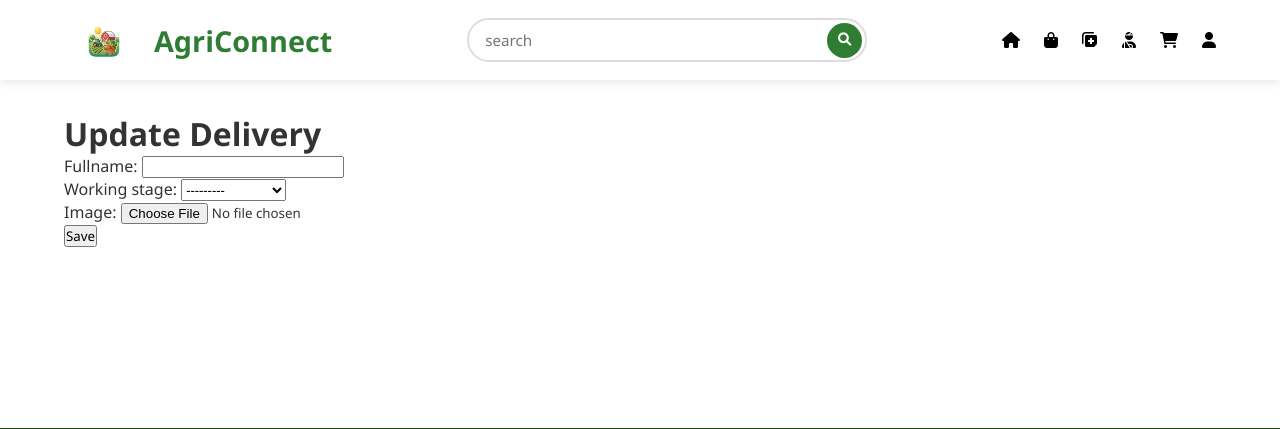
After one commit to sisembayaltynbek-a11y/agroconnect, a Django app: page /posts/delivery_update/1/ in a window 1280 px wide. The commit adds this page. Shown: the top 429 px of the page. Run offline with Django 5.2, Linux system fonts and the light colour scheme; a user stored in the database is signed in; data comes from the database, SQL or seed files in the repository; both versions use the stored data as it was after the commit.

Commit message:
lkjlkjsdf

```diff
--- a/farmer_app/models.py
+++ b/farmer_app/models.py
@@ -58,7 +58,7 @@ class CarDetails(models.Model):
 class Deliveries(models.Model):
     buyer = models.OneToOneField(Buyer, on_delete=models.CASCADE)
     vehicle = models.OneToOneField(CarDetails, on_delete=models.CASCADE)
-    fullname = models.CharField()
+    fullname = models.CharField(max_length=255)
     image = models.ImageField(upload_to="delivery_images/", blank=True, null=True)
     STATUS_CHOICES = [
         (1, 'Beginner'),
--- a/farmer_app/templates/choice.html
+++ b/farmer_app/templates/choice.html
@@ -8,6 +8,10 @@
     <br><br><br><br><br><br>
     <div class="nav-links">
         <a href="{% url 'update-page-buyer' buyer.id %}">Buyer</a>
-        <a href="{% url 'update-page-farmer' farmer.id %}">Farmer</a>
+        {% if farmer %}
+            <a href="{% url 'update-page-farmer' farmer.id %}">Farmer</a>
+        {% else %}
+            <a href="{% url 'update-page-delivery' delivery.id %}">Delivery</a>
+        {% endif %}
     </div>
 {% endblock %}
--- a/farmer_app/templates/home.html
+++ b/farmer_app/templates/home.html
@@ -89,13 +89,13 @@
                 {% for delivery in deliveries %}
                 <div class="delivery-item">
                     {% if delivery.image %}
-                        <img src="{{ delivery.image.url }}" alt="{{ delivery.brand }}">
+                        <img src="{{ delivery.image.url }}" alt="{{ delivery.fullname }}">
                     {% else %}
                         <div class="image-placeholder">
                             <i class="fas fa-truck"></i>
                         </div>
                     {% endif %}
-                    <span>{{ delivery.brand }}</span>
+                    <span>{{ delivery.fullname }}</span>
                     <p>Stage: {{ delivery.working_stage }}</p>
                     <p>{{ delivery.recommendation|truncatewords:10 }}</p>
                 </div>
--- /dev/null
+++ b/farmer_app/templates/update_delivery.html
@@ -0,0 +1,12 @@
+<!-- templates/account/update_delivery.html -->
+{% extends "base.html" %}
+{% block content %}
+<h1>Update Delivery</h1>
+
+<form method="post">
+    {% csrf_token %}
+    {{ form.as_p }}
+    <button type="submit">Save</button>
+</form>
+
+{% endblock %}
--- a/farmer_app/urls.py
+++ b/farmer_app/urls.py
@@ -35,6 +35,7 @@ urlpatterns = [
     path('posts/update/<int:pk>/', views.UpdatePost.as_view(), name="update-page"),
     path('posts/buyer_update/<int:pk>/', views.UpdateBuyer.as_view(), name="update-page-buyer"),
     path('posts/farmer_update/<int:pk>/', views.UpdateFarmer.as_view(), name="update-page-farmer"),
+    path('posts/delivery_update/<int:pk>/', views.DeliveryUpdateView.as_view(), name="update-page-delivery"),
 
     path('dashboard/', views.iot_dashboard, name='dashboard'),
 
--- a/farmer_app/views.py
+++ b/farmer_app/views.py
@@ -338,10 +338,6 @@ class BecomeDeliveryView(LoginRequiredMixin, FormView):
         buyer, created = Buyer.objects.get_or_create(user=self.request.user)
         index = Index()
 
-        if not buyer:
-            messages.error(self.request, "You must create a buyer profile first.")
-            return redirect("home")
-
         if Farmer.objects.filter(buyer=buyer).exists():
             messages.error(self.request, "You are already a farmer.")
             return redirect("profile")
@@ -361,8 +357,8 @@ class BecomeDeliveryView(LoginRequiredMixin, FormView):
         Deliveries.objects.create(
             buyer=buyer,
             vehicle=car,
-            fullname=buyer.user.username,
-            working_stage=form.cleaned_data["working_stage"] or 1,
+            fullname=form.cleaned_data["fullname"],
+            working_stage=int(form.cleaned_data["working_stage"]),
             recommendation=index.get_response('give recommendation for delivery')
         )
 
@@ -737,9 +733,11 @@ def delete_self_published(request, product_id):
 def choose_page(request):
     buyer = getattr(request.user, "buyer", None)
     farmer = getattr(buyer, "farmer", None)
+    delivery = getattr(buyer, "deliveries", None)
     return render(request, 'choice.html', {
         'buyer': buyer,
         'farmer': farmer,
+        'delivery':delivery,
     })
 
 class UpdatePost(LoginRequiredMixin, UpdateView):
@@ -750,6 +748,7 @@ class UpdatePost(LoginRequiredMixin, UpdateView):
     def get_queryset(self):
         buyer = getattr(self.request.user, "buyer", None)
         farmer = getattr(buyer, "farmer", None)
+        delivery = getattr(buyer, "deliveries", None)
         if farmer:
             return Products.objects.filter(farmer=farmer)
         return Products.objects.none()
@@ -831,6 +830,39 @@ class UpdateFarmer(LoginRequiredMixin, UpdateView):
                     self.object.save()
         return response
 
+class DeliveryUpdateView(LoginRequiredMixin, UpdateView):
+    model = Deliveries
+    fields = ['fullname', 'working_stage', 'image']
+    template_name = "update_delivery.html"
+    success_url = reverse_lazy('profile')
+
+    def get_object(self, queryset=None):
+        buyer = getattr(self.request.user, "buyer", None)
+        if not buyer:
+            return None
+        delivery = getattr(buyer, "deliveries", None)
+        return delivery
+
+    def form_valid(self, form):
+        self.object = form.save(commit=False)
+
+        car = self.object.vehicle
+        car.carname = self.request.POST.get("carname", car.carname)
+        car.carnumber = self.request.POST.get("carnumber", car.carnumber)
+
+        if "vehicle_registration" in self.request.FILES:
+            car.vehicle_registration = self.request.FILES["vehicle_registration"]
+        if "insurance" in self.request.FILES:
+            car.insurance = self.request.FILES["insurance"]
+        if "medical_certificate" in self.request.FILES:
+            car.medical_certificate = self.request.FILES["medical_certificate"]
+
+        car.save()
+        self.object.save()
+
+        messages.success(self.request, "Delivery profile updated successfully!")
+        return redirect(self.success_url)
+
 def iot_dashboard(request):
     city_name = request.POST.get('city_name', 'Almaty')
     url = f"https://api.openweathermap.org/data/2.5/forecast?q={city_name}&appid=89c57e8dfcd68a00c8b51ce244feff28&units=metric"
```
Also changed, not shown: farmer_app/forms.py (+9 -6 lines), farmer_app/templates/account/become_delivery.html (+13 -1 lines), farmer_app/templates/update.html (+16 -0 lines), db.sqlite3, farmer_app/migrations/0032_alter_deliveries_fullname.py (added), media/insurancies/Gemini_Generated_Image_aa4vr2aa4vr2aa4v-removebg-preview-removebg-preview.png (added), media/insurancies/Gemini_Generated_Image_aa4vr2aa4vr2aa4v.png (added), media/vehicle_registrations/Gemini_Generated_Image_aa4vr2aa4vr2aa4v-removebg-preview_pj1Nvup.png (added).
